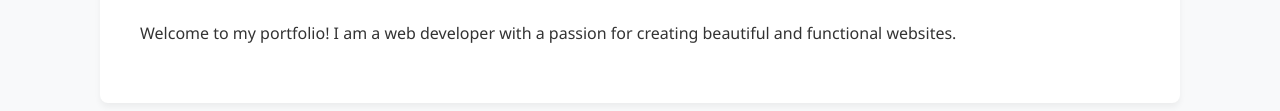
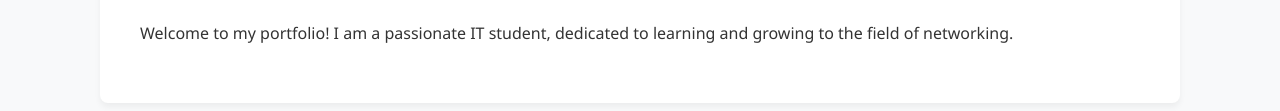
Before and after one commit to kaelxyz/kaelxyz.github.io, a plain HTML site: page index.html in a window 1280 px wide. Shown: the part 257-368 px from the top of the page. Drawn offline with Linux system fonts and the light colour scheme.

Commit message:
Update index.html

```diff
--- a/index.html
+++ b/index.html
@@ -20,7 +20,7 @@
 
     <section id="about">
         <h2>About Me</h2>
-        <p>Welcome to my portfolio! I am a web developer with a passion for creating beautiful and functional websites.</p>
+        <p>Welcome to my portfolio! I am a passionate IT student, dedicated to learning and growing to the field of networking.</p>
     </section>
 
     <section id="cv">
@@ -68,7 +68,6 @@
         <li>Good communication skills</li>
         <li>Proficient in Microsoft Office Suite (Word, Excel, PowerPoint)</li>
         <li>Fast learner</li>
-    </ul>
 
 
     </section>
```
